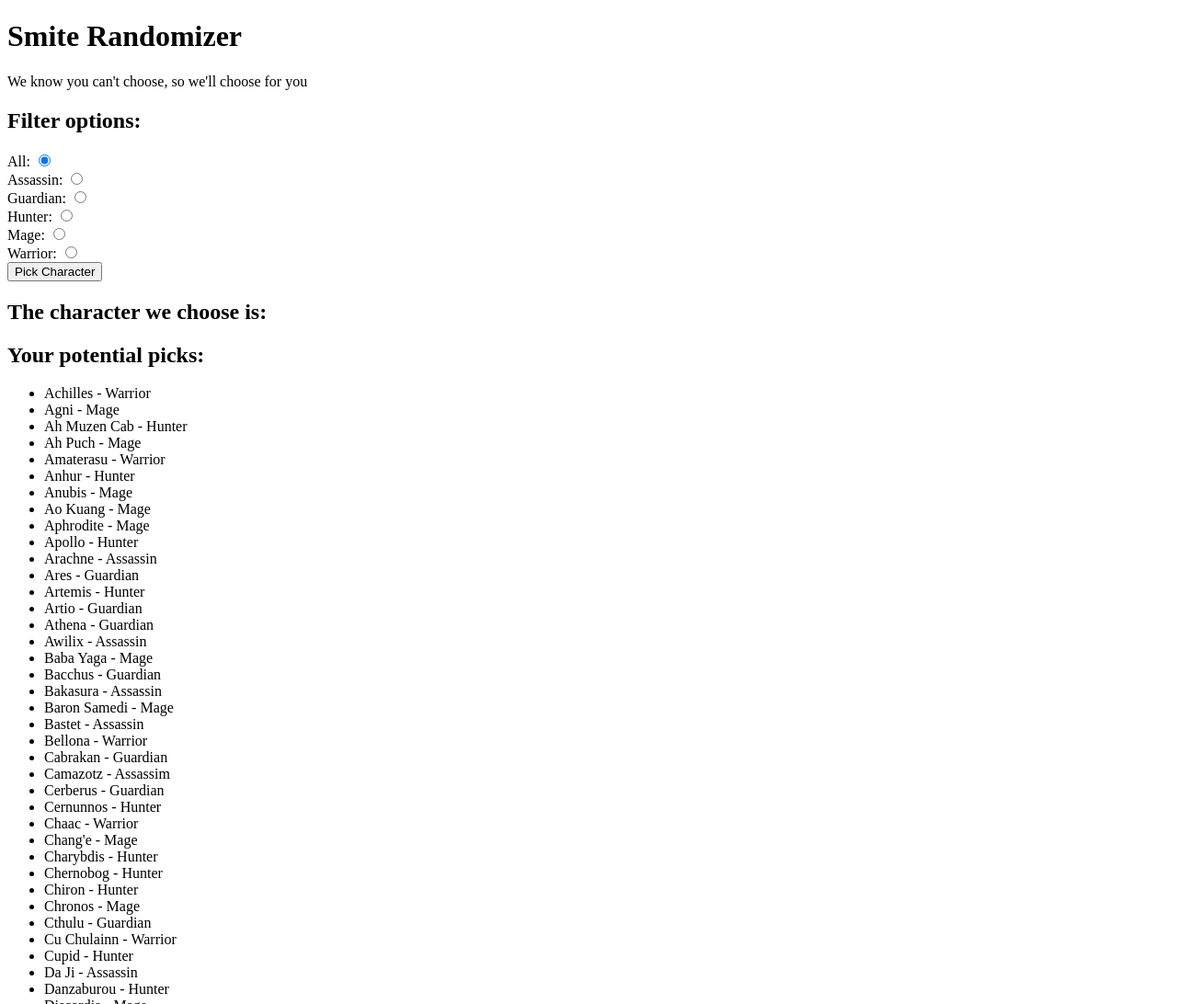
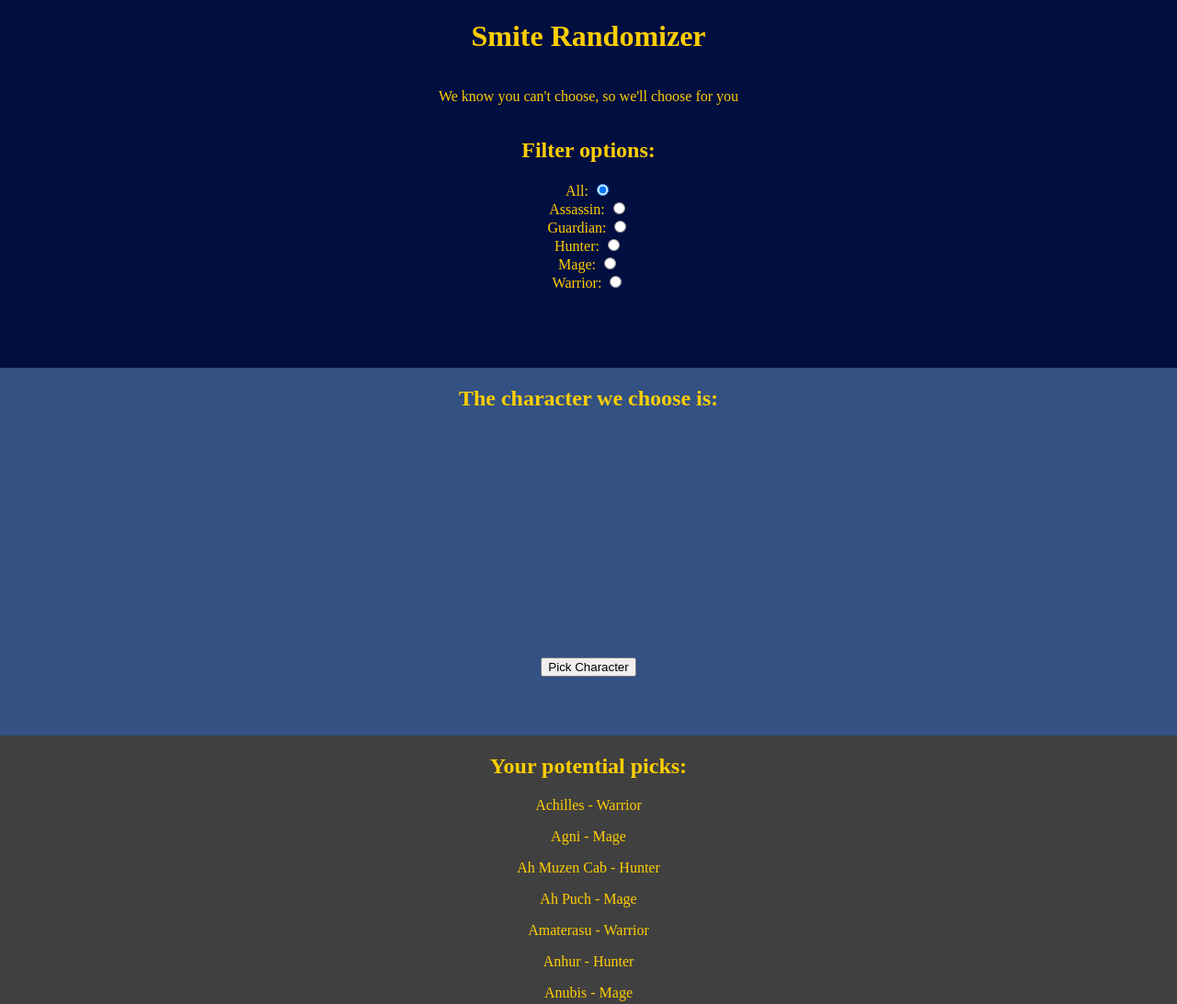
Before and after one commit to Jon-D-Smith/SmiteRandomizer, a plain HTML site: page index.html in a window 1280 px wide. Shown: the top 1092 px of the page at 92% size. Drawn offline with Linux system fonts and the light colour scheme.

Commit message:
Added basic styling

```diff
--- a/index.html
+++ b/index.html
@@ -35,14 +35,14 @@
         </form>
       </header>
       <main>
-        <button id="picker">Pick Character</button>
         <h2>The character we choose is:</h2>
         <div id="container"></div>
+        <button id="picker">Pick Character</button>
       </main>
       <article>
         <h2>Your potential picks:</h2>
         <div>
-          <ul id="characters"></ul>
+          <div id="characters"></div>
         </div>
       </article>
     </div>
--- a/main.css
+++ b/main.css
@@ -0,0 +1,46 @@
+body {
+  margin: 0;
+  padding: 0;
+}
+.wrapper {
+  text-align: center;
+  margin: 0;
+  padding: 0;
+}
+
+header {
+  height: 50vh;
+  display: flex;
+  flex-direction: column;
+  background: #000e40;
+  color: #ffce00;
+  overflow: hidden;
+  margin: 0;
+  padding: 0;
+}
+
+main {
+  height: 50vh;
+  background: #335183;
+  color: #ffce00;
+  overflow: hidden;
+}
+
+main button {
+  margin-top: 10%;
+}
+
+#container {
+  height: 15vh;
+}
+
+ul li {
+  list-style: none;
+}
+
+article {
+  background: #404040;
+  color: #ffce00;
+  overflow: hidden;
+  padding-bottom: 1rem;
+}
--- a/scripts/index.js
+++ b/scripts/index.js
@@ -14,7 +14,7 @@ p.innerHTML = "";
 document.addEventListener(
   "onload",
   characters.map((character) => {
-    let li = document.createElement("li");
+    let li = document.createElement("p");
     li.innerHTML = `${character.name} - ${character.type}`;
     characterList.appendChild(li);
     filteredList = characters;
@@ -45,7 +45,7 @@ filters.addEventListener("change", (e) => {
   }
   characterList.innerHTML = "";
   filteredList.map((character) => {
-    let li = document.createElement("li");
+    let li = document.createElement("p");
     li.innerHTML = `${character.name} - ${character.type}`;
     characterList.appendChild(li);
   });
```
